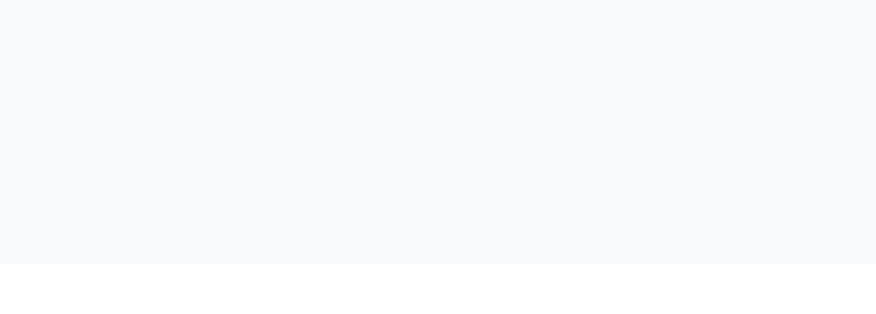
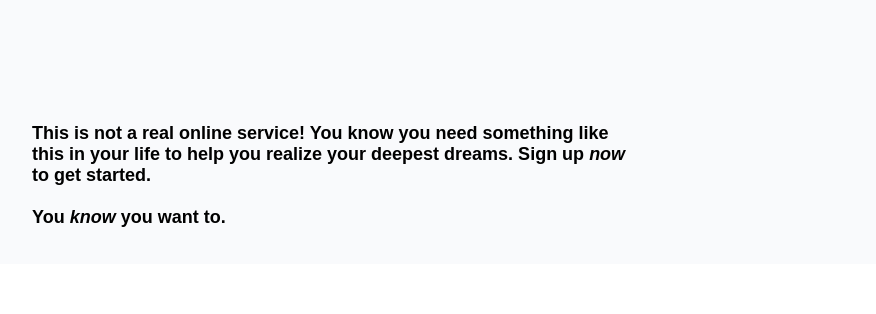
Before and after one commit to RobLaughlin/TOP-Sign-Up-Form, a plain HTML site: page index.html in a window 1280 px wide. Shown: the top 314 px of the page, 404-1280 px from the left. Drawn offline with Linux system fonts and the light colour scheme.

Commit message:
Add sign up header text

```diff
--- a/css/index.css
+++ b/css/index.css
@@ -90,3 +90,15 @@ body {
 .formContainer > section:nth-child(even) {
     background-color: white;
 }
+
+.signUpHeaderContainer {
+    display: flex;
+}
+
+.signUpHeader {
+    margin: auto 36px 36px 36px;
+    font-weight: bold;
+    font-size: 18px;
+    font-family: Arial, Helvetica, sans-serif;
+    max-width: 600px;
+}
--- a/index.html
+++ b/index.html
@@ -15,7 +15,17 @@
         <span class="imgCredit">Photo by <u><a href="https://unsplash.com/photos/green-leaf-plant-in-close-up-photography-25xggax4bSA" target="_blank">Halie West</a></u> on <u><a href="https://unsplash.com/" target="_blank">Unsplash</a></u></span>
     </div>
     <div class="formContainer">
-        <section></section>
+        <section class="signUpHeaderContainer">
+            <div class="signUpHeader">
+                <p>
+                    This is not a real online service! You know you need something like this in your life to help you realize your deepest dreams. Sign up <i>now</i> to get started.
+                </p>
+                <br />
+                <p>
+                    You <i>know</i> you want to.
+                </p>
+            </div>
+        </section>
         <section></section>
         <section></section>
     </div>
```
